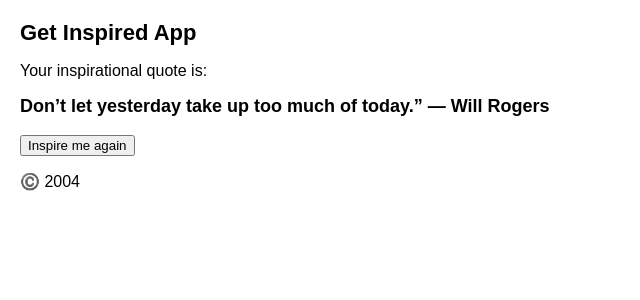
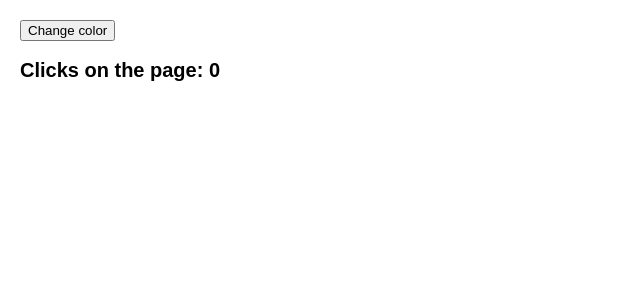
Before and after one commit to yomu85/react-tictactoe, a React (Create React App) app: page / in a window 1280 px wide. Shown: the top 300 px of the page, without its empty margins (0-640 px from the left). Built offline with nearby package versions, Linux system fonts and the light colour scheme.

Commit message:
day6 6-1 완료

```diff
--- a/src/App.js
+++ b/src/App.js
@@ -1,4 +1,4 @@
-import Today from './day05/index3.jsx';
+import Today from './day06/index.jsx';
 
 export default function App() {
   return <Today />
--- /dev/null
+++ b/src/day06/ColorSwitch.js
@@ -0,0 +1,12 @@
+export default function ColorSwitch({
+  onChangeColor
+}) {
+  return (
+    <button onClick={e => {
+      e.stopPropagation();
+      onChangeColor();
+    }}>
+      Change color
+    </button>
+  );
+}
--- /dev/null
+++ b/src/day06/index.jsx
@@ -0,0 +1,211 @@
+// 챌린저2
+import { useState } from 'react';
+import ColorSwitch from './ColorSwitch.js';
+
+export default function App() {
+  const [clicks, setClicks] = useState(0);
+
+  function handleClickOutside() {
+    setClicks(c => c + 1);
+  }
+
+  function getRandomLightColor() {
+    let r = 150 + Math.round(100 * Math.random());
+    let g = 150 + Math.round(100 * Math.random());
+    let b = 150 + Math.round(100 * Math.random());
+    return `rgb(${r}, ${g}, ${b})`;
+  }
+
+  function handleChangeColor() {
+    let bodyStyle = document.body.style;
+    bodyStyle.backgroundColor = getRandomLightColor();
+  }
+
+  return (
+    <div style={{ width: '100%', height: '100%' }} onClick={handleClickOutside}>
+      <ColorSwitch onChangeColor={handleChangeColor} />
+      <br />
+      <br />
+      <h2>Clicks on the page: {clicks}</h2>
+    </div>
+  );
+}
+
+
+// 챌린저1
+// export default function LightSwitch() {
+//   function handleClick() {
+//     let bodyStyle = document.body.style;
+//     if (bodyStyle.backgroundColor === 'black') {
+//       bodyStyle.backgroundColor = 'white';
+//     } else {
+//       bodyStyle.backgroundColor = 'black';
+//     }
+//   }
+
+//   return (
+//     <button onClick={() => handleClick()}>
+//       Toggle the lights
+//     </button>
+//   );
+// }
+
+// export default function Signup() {
+//   return (
+//     <form onSubmit={e => {
+//         e.preventDefault()
+//         alert('Submitting!')
+//       }}>
+//       <input />
+//       <button>Send</button>
+//     </form>
+//   );
+// }
+
+// export default function Toolbar() {
+//   return (
+//     <div className="Toolbar" onClick={(e) => {
+//       alert('You clicked on the toolbar!');
+//     }}>
+//       <button onClick={(e) => {
+//         e.stopPropagation();
+//         alert('Playing!')
+//       }}>
+//         Play Movie
+//       </button>
+//       <button onClick={() => alert('Uploading!')}>
+//         Upload Image
+//       </button>
+//     </div>
+//   );
+// }
+
+// export default function Capture() {
+//   return (
+//     <div onClickCapture={() => alert('div 캡처')}
+//         onClick={() => alert('div 버블')}>
+//       <button onClickCapture={() => alert('button 캡처')}
+//               onClick={() => alert('button 버블')}>
+//         클릭
+//       </button>
+//     </div>
+//   );
+// }
+
+// export default function App() {
+//   return (
+//     <Toolbar
+//       onPlayMovie={() => alert('Playing!')}
+//       onUploadImage={() => alert('Uploading!')}
+//     />
+//   );
+// }
+
+// function Toolbar({ onPlayMovie, onUploadImage }) {
+//   return (
+//     <div>
+//       <Button onClick={onPlayMovie}>
+//         Play Movie
+//       </Button>
+//       <Button onClick={onUploadImage}>
+//         Upload Image
+//       </Button>
+//     </div>
+//   );
+// }
+
+// function Button({ onClick, children }) {
+//   return (
+//     <button onClick={onClick}>
+//       {children}
+//     </button>
+//   );
+// }
+
+// function Button({ onSmash, children }) {
+//   return (
+//     <button onClick={onSmash}>
+//       {children}
+//     </button>
+//   );
+// }
+
+// export default function App() {
+//   return (
+//     <div>
+//       <Button onSmash={() => alert('Playing!')}>
+//         Play Movie
+//       </Button>
+//       <Button onSmash={() => alert('Uploading!')}>
+//         Upload Image
+//       </Button>
+//     </div>
+//   );
+// }
+
+
+// function Button({onClick, children}) {
+//   return (
+//     <button type="button" onClick={onClick}>
+//       {children}
+//     </button>
+//   )
+// }
+
+// function PlayButton({movieName}) {
+//   function handler() {
+//     alert(`1: ${movieName}`)
+//   }
+//   return (
+//     <Button onClick={handler}>
+//       {movieName}
+//     </Button>
+//   )
+// }
+
+// function UploadButton() {
+//   return (
+//     <Button onClick={()=> {alert('업로드 버튼이야')}}>업로드 버튼이야!</Button>
+//   )
+// }
+
+// export default function Toolbar() {
+//   return (
+//     <div>
+//       <PlayButton movieName="Kiki's Delivery Service" />
+//       <UploadButton />
+//     </div>
+//   );
+// }
+
+
+// function AlertButton({ children, message}) {
+//   return (
+//     <button type="button" onClick={() => alert(message)}>
+//       {children}
+//     </button>
+//   )
+// }
+
+// export default function Toolbar() {
+//   return (
+//     <div>
+//       <AlertButton message="Playing!">
+//         Play Movie
+//       </AlertButton>
+//       <AlertButton message="Uploading!">
+//         Upload Image
+//       </AlertButton>
+//     </div>
+//   )
+// }
+
+// export default function Button() {
+//   return (
+//     <button type="button" onClick={() => {
+//       alert('You clicked me!')
+//     }}>
+//       I don't do anything
+//     </button>
+//   );
+// }
```
